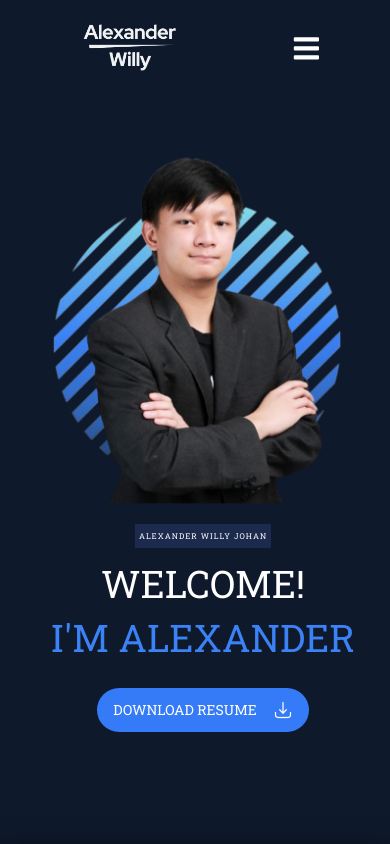
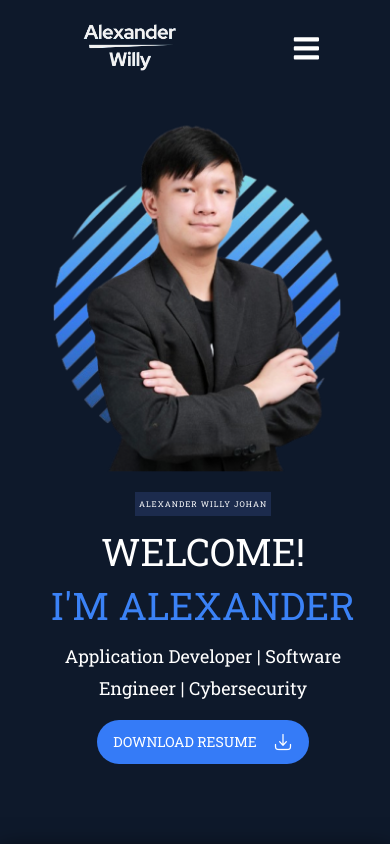
Before and after one commit to alexanderwilly/portfolio, a React (Create React App) app: page / in a window 390 px wide. Shown: the top 844 px of the page. Built offline with nearby package versions, Linux system fonts and the light colour scheme.

Commit message:
modify home

```diff
--- a/src/App.css
+++ b/src/App.css
@@ -45,7 +45,7 @@ section:nth-child(odd){
 }
 
 .home-text span{
-  font-size: 1.5rem;
+  font-size: 1.2rem;
   line-height: 2rem;
 
 }
@@ -412,7 +412,8 @@ footer{
   }
   .home-text span{
     text-align: center;
-    font-size: 24px;
+    font-size: 1.2rem;
+    width: 90%;
   }
 
   .home h1{
--- a/src/App.js
+++ b/src/App.js
@@ -100,7 +100,9 @@ const App = () => {
             <h1 className = "text-6xl">WELCOME!</h1>
             <h1 className = "text-6xl text-blue-500">I'M ALEXANDER</h1>
 
-            <div className='home-text flex flex-row gap-0.5 '>
+            <div className='home-text'>
+
+              <span>Application Developer | Software Engineer | Cybersecurity</span>
 
             </div>
 
@@ -287,12 +289,12 @@ const App = () => {
       </section>
 
       {/* Contact */}
-      <section class = "contact" id = "contact">
+      <section className = "contact" id = "contact">
         <h1 className = "text-blue-500 text-4xl font-semibold tracking-wider pb-1 border-b-2 border-blue-500">
           &nbsp;CONTACT ME&nbsp;
         </h1>
 
-        <div class = "contact-container w-full">
+        <div className = "contact-container w-full">
           <div className='social-media'>
             <a href="mailto:alexanderwillyj@gmail.com" rel="noopener noreferrer">
               <img src = {email_icon} alt='email_icon'/>
```
